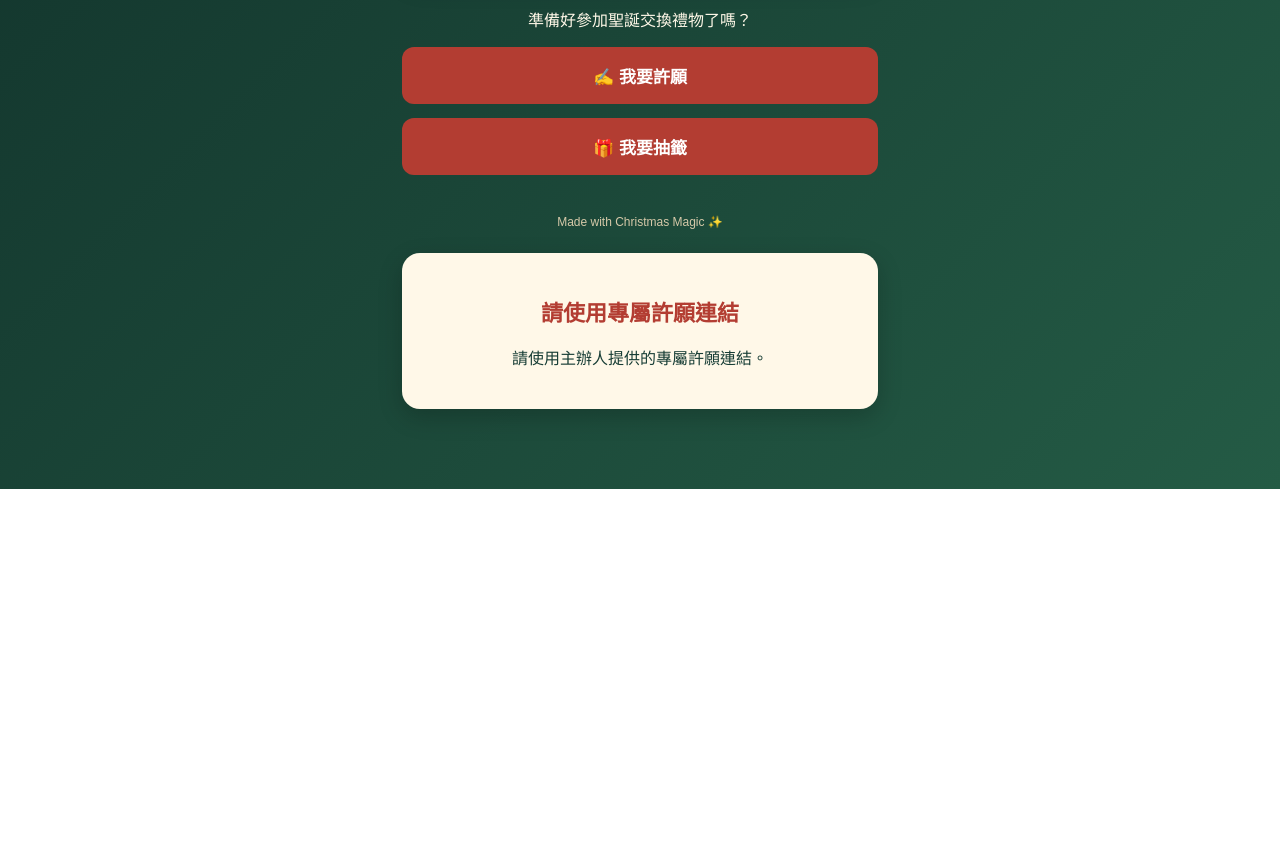
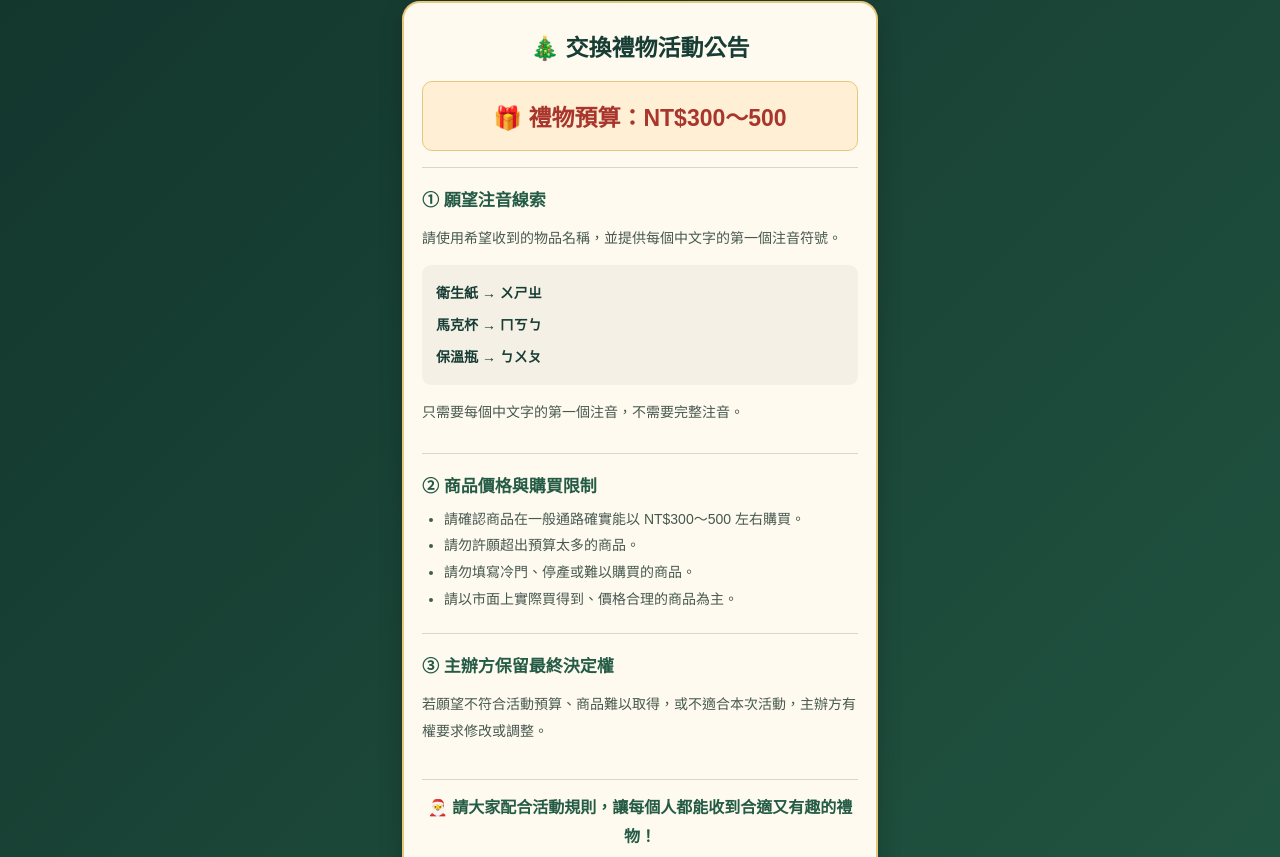
Before and after one commit to efg880822/secret-wish-christmas, a plain HTML site: page index.html in a window 1280 px wide. Shown: the part 495-1352 px from the top of the page. Before the commit the page ends 984 px from the top, so only its background shows below. Drawn offline with Linux system fonts and the light colour scheme.

Commit message:
Update index.html

```diff
--- a/index.html
+++ b/index.html
@@ -6,7 +6,7 @@
   <meta name="viewport" content="width=device-width, initial-scale=1.0">
   <title>Secret Wish｜聖誕匿名願望籤筒</title>
   <meta name="theme-color" content="#173d35">
-<link rel="stylesheet" href="Style.css?v=2">
+  <link rel="stylesheet" href="Style.css?v=3">
 </head>
 <body>
   <main class="container">
@@ -24,6 +24,45 @@
       <p>許願截止日期：尚未設定</p>
     </section>
 
+    <!-- 固定顯示公告，不需要 Token -->
+    <section id="wish-rules-announcement">
+      <h2>🎄 交換禮物活動公告</h2>
+
+      <div class="announcement-budget">
+        🎁 禮物預算：NT$300～500
+      </div>
+
+      <div class="announcement-rule">
+        <h3>① 願望注音線索</h3>
+        <p>請使用希望收到的物品名稱，並提供每個中文字的第一個注音符號。</p>
+        <div class="announcement-examples">
+          <p>衛生紙 → ㄨㄕㄓ</p>
+          <p>馬克杯 → ㄇㄎㄅ</p>
+          <p>保溫瓶 → ㄅㄨㄆ</p>
+        </div>
+        <p>只需要每個中文字的第一個注音，不需要完整注音。</p>
+      </div>
+
+      <div class="announcement-rule">
+        <h3>② 商品價格與購買限制</h3>
+        <ul>
+          <li>請確認商品在一般通路確實能以 NT$300～500 左右購買。</li>
+          <li>請勿許願超出預算太多的商品。</li>
+          <li>請勿填寫冷門、停產或難以購買的商品。</li>
+          <li>請以市面上實際買得到、價格合理的商品為主。</li>
+        </ul>
+      </div>
+
+      <div class="announcement-rule">
+        <h3>③ 主辦方保留最終決定權</h3>
+        <p>若願望不符合活動預算、商品難以取得，或不適合本次活動，主辦方有權要求修改或調整。</p>
+      </div>
+
+      <p class="announcement-footer">
+        🎅 請大家配合活動規則，讓每個人都能收到合適又有趣的禮物！
+      </p>
+    </section>
+
     <section class="actions">
       <p>準備好參加聖誕交換禮物了嗎？</p>
       <button id="wish-button">✍️ 我要許願</button>
@@ -32,6 +71,7 @@
 
     <p class="footer">Made with Christmas Magic ✨</p>
   </main>
-  <script src="Script.js"></script>
+
+  <script src="Script.js?v=3"></script>
 </body>
 </html>
```
